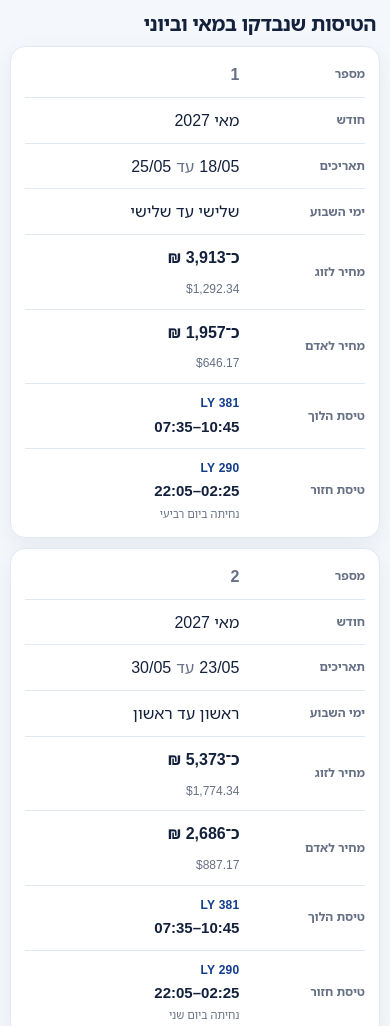
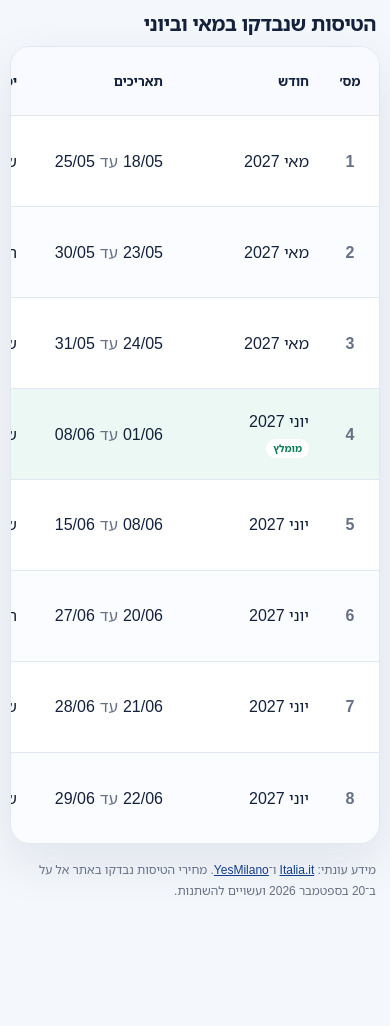
Before and after one commit to amordechai-dn/Italy, a website: page may-june.html in a window 390 px wide. Shown: the part 1120-2146 px from the top of the page. After the commit the page ends 2051 px from the top, so only its background shows below. Drawn offline with Linux system fonts and the light colour scheme.

Commit message:
Keep comparison tables intact on mobile

```diff
--- a/may-june.html
+++ b/may-june.html
@@ -98,7 +98,7 @@
       .date-range { justify-content:flex-start; } .flight { justify-self:start; }
     }
   </style>
-  <link rel="stylesheet" href="site.css?v=9">
+  <link rel="stylesheet" href="site.css?v=10">
   <script src="site.js?v=1" defer></script>
 </head>
 <body data-page="may-june">
--- a/site.css
+++ b/site.css
@@ -320,36 +320,31 @@ tbody tr:last-child td { border-bottom: 0; }
   .section-heading { margin: 24px 4px 10px; }
   .section-title,
   .section-heading h2 { font-size: 20px; }
-  .table-shell { overflow: visible; border: 0; border-radius: 0; background: transparent; box-shadow: none; }
-  .table-scroll { overflow: visible; }
-  table,
-  thead,
-  tbody,
+  .table-shell { overflow: hidden; border: 1px solid var(--line); border-radius: var(--site-radius); background: var(--panel); box-shadow: var(--shadow); }
+  .table-scroll {
+    overflow-x: auto;
+    overflow-y: hidden;
+    overscroll-behavior-inline: contain;
+    -webkit-overflow-scrolling: touch;
+    scrollbar-color: var(--muted) transparent;
+  }
+  table { display: table; width: 100%; min-width: 1080px; }
+  thead { display: table-header-group; position: static; width: auto!important; height: auto; overflow: visible; clip: auto; }
+  tbody { display: table-row-group; width: auto; }
   thead tr,
-  tbody tr,
+  tbody tr { display: table-row; width: auto; }
+  tbody tr { margin: 0; padding: 0; border: 0; border-radius: 0; background: transparent!important; box-shadow: none; }
+  tbody tr:nth-child(even) { background: color-mix(in srgb,var(--panel-soft,var(--soft)) 60%,transparent)!important; }
+  tbody tr.recommended-row { background: var(--green-soft)!important; }
   th,
-  td { display: block; width: 100%; }
-  table { min-width: 0; }
-  thead { position: absolute; width: 1px!important; height: 1px; overflow: hidden; clip: rect(0,0,0,0); }
-  tbody tr { margin-block-end: 10px; padding: 5px 14px; border: 1px solid var(--line); border-radius: 15px; background: var(--panel)!important; box-shadow: 0 8px 25px rgba(22,47,92,.06); }
-  td { display: grid; grid-template-columns: minmax(105px,34%) 1fr; gap: 10px; align-items: center; padding: 10px 0!important; border-bottom: 1px solid var(--line); white-space: normal; }
-  td:last-child { border-bottom: 0; }
-  td::before { color: var(--muted); font-size: 12px; font-weight: 800; }
+  td { display: table-cell; width: auto; padding: 14px 12px!important; white-space: normal; }
+  td::before { display: none; content: none!important; }
   th.index-col,
-  td.index-cell { width: 100%; min-width: 0; padding-inline: 0; text-align: start; }
-  td:nth-child(1)::before { content: "מספר"; }
-  td:nth-child(2)::before { content: "חודש"; }
-  td:nth-child(3)::before { content: "תאריכים"; }
-  td:nth-child(4)::before { content: "ימי השבוע"; }
-  td:nth-child(5)::before { content: "מחיר לזוג"; }
-  td:nth-child(6)::before { content: "מחיר לאדם"; }
-  td:nth-child(7)::before { content: "טיסת הלוך"; }
-  td:nth-child(8)::before { content: "טיסת חזור"; }
+  td.index-cell { width: 58px; min-width: 58px; padding-inline: 10px!important; text-align: center; }
   .date-range { justify-content: flex-start; }
-  .flight { justify-self: start; }
-  td.price::before { grid-row: 1 / span 2; align-self: center; }
+  .flight { justify-self: auto; }
   td.price .ils,
-  td.price .usd { grid-column: 2; }
+  td.price .usd { grid-column: auto; }
 }
 
 @media (prefers-reduced-motion: reduce) {
```
Also changed, not shown: flights.html (+1 -1 lines).
